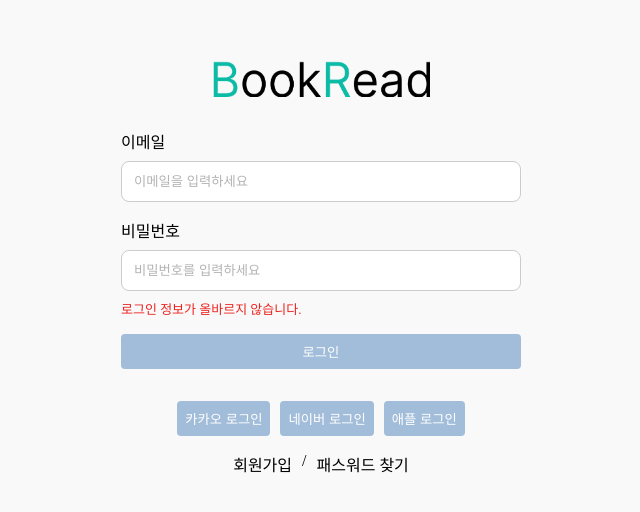
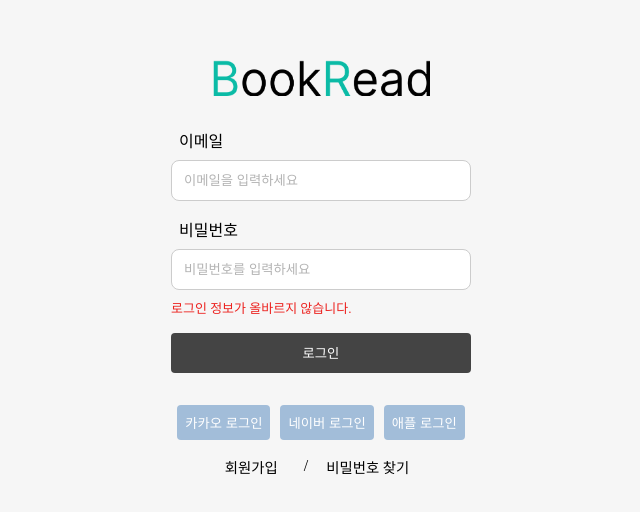
Before and after one commit to HwajinLee3114/BookRead, a Next.js app: page /login in a window 1280 px wide. Shown: the part 132-644 px from the top of the page, without its empty margins (319-959 px from the left). Built offline with nearby package versions, Linux system fonts and the light colour scheme.

Commit message:
로그인, 공통 css 수정

```diff
--- a/src/app/book/[id]/page.tsx
+++ b/src/app/book/[id]/page.tsx
@@ -22,7 +22,7 @@
   const bookData = exampleResponse;
 
   return (
-    <div className='hg100'>
+    <div className='g_main_content'>
       <h1>Book ID: {id}</h1>
       <h2>{bookData.title}</h2>
       <p>{bookData.description}</p>
--- a/src/app/book/page.tsx
+++ b/src/app/book/page.tsx
@@ -2,6 +2,8 @@
 
 export default function bookMain() {
   return (
-    <div>page</div>
+    <div className='g_main_content'>
+      <p>여기가 북 메인</p>
+    </div>
   )
 }
--- a/src/app/login/LoginForm.tsx
+++ b/src/app/login/LoginForm.tsx
@@ -36,8 +36,8 @@
   };
 
   return (
-    <div className="form-container mgtb1rem">
-      <label htmlFor="email">이메일</label>
+    <div className="g_form_container mgtb_1r">
+      <label className="g_label" htmlFor="email">이메일</label>
       <input
         type="email"
         value={email}
@@ -45,13 +45,13 @@
         onChange={handleChange}
         placeholder="이메일을 입력하세요"
         required
-        className="input-field"
+        className="g_input"
       />
       {emailError && (
         <p className="g_invalid">유효한 이메일 주소를 입력해 주세요.</p>
       )}
 
-      <label htmlFor="password" className="mgt1rem">
+      <label htmlFor="password" className="g_label mgt_1r">
         비밀번호
       </label>
       <input
@@ -61,14 +61,14 @@
         onChange={handleChange}
         placeholder="비밀번호를 입력하세요"
         required
-        className="input-field"
+        className="g_input"
       />
       <p className="g_invalid">로그인 정보가 올바르지 않습니다.</p>
 
       <button
         type="button"
         onClick={handleLogin}
-        className="g_btn login-button mgt1rem"
+        className="g_btn login mgt_1r"
       >
         로그인
       </button>
--- a/src/app/login/page.tsx
+++ b/src/app/login/page.tsx
@@ -2,13 +2,9 @@
 import LoginForm from "./LoginForm";
 import Image from "next/image";
 
-import "../styles/reset.css";
-import "../styles/comn.css";
-import "../styles/login.css";
-
 const LoginPage: React.FC = () => {
   return (
-    <div className="login-container">
+    <div className="g_main_content center">
       <Image
           src="/img/logo.png"
           alt="로고"
@@ -17,17 +13,17 @@
           objectFit="contain"
         />
       <LoginForm />
-      <div className="dflex gap10">
+      <div className="g_flex gap_10">
         <button className="g_btn">카카오 로그인</button>
         <button className="g_btn">네이버 로그인</button>
         <button className="g_btn">애플 로그인</button>
       </div>
-      <div className="dflex gap10 mgt1rem">
-        <label className="" htmlFor="signup">
+      <div className="g_flex gap_10 mgt_1r">
+        <label className="g_label small g_pointer" htmlFor="signup">
           회원가입
-        </label> /
-        <label className="" htmlFor="password-recovery">
-          패스워드 찾기
+        </label>/
+        <label className="g_label small g_pointer" htmlFor="password-recovery">
+          비밀번호 찾기
         </label>
       </div>
     </div>
--- a/src/app/styles/comn.css
+++ b/src/app/styles/comn.css
@@ -1,35 +1,124 @@
+@charset "UTF-8";
+
 input::placeholder {
     color: #B3B3B3;
     opacity: 1;
-  }
+}
 
-.hg100 {
+.hg_100 {
     height: 100%;
 }
 
-.wd70 {
+.wd_70 {
     width: 70%;
 }
 
-.dflex {
-    display: flex;
-}
-
-.gap10 {
+.gap_10 {
     gap: 10px;
 }
 
-.pd1rem {
+.pd_1r {
     padding: 1rem;
 }
 
-.mgt1rem {
+.mgt_1r {
     margin-top: 1rem;
 }
 
-.mgtb1rem {
+.mgtb_1r {
     margin: 1rem 0;
 }
+
+.g_pointer {
+    cursor: pointer;
+}
+
+.g_flex {
+    display: flex;
+    align-items: center;
+}
+
+.g_label {
+    padding: 0 0.5rem;
+    min-height: var(--g_input_min_height);
+    border-radius: 10px;
+    display: inline-flex;
+    align-items: center;
+    margin-right: 0.5rem;
+
+    &.center {
+        text-align: center;
+        justify-content: center;
+    }
+
+    &.right {
+        text-align: right;
+        justify-content: flex-end;
+    }
+
+    &.small {
+        font-size: .9rem
+    }
+}
+
+.g_input {
+    padding: 0.75rem;
+    margin-top: 0.5rem;
+    border: 1px solid #ccc;
+    border-radius: 8px;
+}
+
+.g_invalid {
+    margin-top: 0.5rem;
+    color: #EC221F;
+    font-size: small;
+}
+
+.g_scroll_bar::-webkit-scrollbar {
+    width: 8px; /* 스크롤바의 너비 */
+    height: 8px;
+    scrollbar-width: thin;
+    scrollbar-color: #c4c4c4 transparent;
+  }
+
+  .g_scroll_bar::-webkit-scrollbar-thumb {
+    height: 30%; /* 스크롤바의 길이 */
+    background: #DEE1E4; /* 스크롤바의 색상 */
+    border-radius: 10px;
+    transition: all 0.5s;
+  }
+
+  .g_scroll_bar::-webkit-scrollbar-thumb:hover {
+    background-color: #1F1F1F;
+  }
+
+  .g_scroll_bar::-webkit-scrollbar-track {
+    background-color: transparent; /*스크롤바 뒷 배경 색상*/
+  }
+
+  .g_main_content {
+    flex: 1;
+    height: 100vh;
+    overflow: auto;
+    padding: 1rem;
+    box-sizing: border-box;
+    background-color: #F6F6F6;
+
+    &.center {
+        display: flex;
+        flex-direction: column;
+        align-items: center;
+        justify-content: center;
+    }
+}
+
+  .g_form_container {
+    display: flex;
+    flex-direction: column;
+    width: 100%;
+    max-width: 300px;
+    padding: 1rem;
+  }
 
 /* ====== 버튼 ====== */
 .g_btn {
@@ -41,26 +130,71 @@
     cursor: pointer;
     transition: background-color 0.3s;
 
+    &:hover {
+        filter: brightness(1.10);
+        outline: 3px solid #ccc;
+    }
+
+    &:active {
+        transform: scale(.95);
+    }
+
+    &[selected] {
+        font-weight: bold;
+        filter: brightness(1.05);
+        box-shadow: inset #0079ad 0 0px 0px 2px;
+    }
+
+    /* TODO 사이즈 추가하기
+        &.size_min { min-width: 10em; }
+
+        &.size_fixed {
+            width: 10em;
+            max-width: 10em;
+            height: 2.5em;
+            max-height: 2.5em;
+        }
+
+        &.size_1    { font-size: .9rem;     padding: 3px 10px;   min-height: initial; }
+        &.size_2    { font-size: .9rem;     padding: 7px 15px;   min-height: initial; }
+        &.size_3    { }
+        &.size_4    { font-size: 1.2rem;    padding: 12px 23px;  min-height: initial;  }
+        &.size_5    { font-size: 1.5rem;    padding: 15px 30px;  min-height: initial;  }
+        &.size_page { font-size: 1rem;      padding: 6px 4px;    min-height: initial;  }
+    */
+
+    &.login {
+        background-color: #444444;
+        height: 2.5rem;
+    }
+
     &.save {
         background-color: #33e6a4;
     }
     &.add {
         background-color: #338ae6;
     }
-    &.update {
+    &.modify {
         background-color: #e68733;
     }
     &.delete {
         background-color: #e63c33;
     }
+    &.close {
+        background-color: #c0c0c0;
+    }
+
+    &[disabled] {
+        background-color: #dedede;
+        border-color: #dedede;
+        color: #a0a0a0;
+        cursor: default;
+
+        &:hover {
+            filter: none;
+            box-shadow: none;
+            transform: inherit;
+            outline: none;
+        }
+    }
 }
-
-.g_btn:hover {
-    background-color: aquamarine;
-}
-
-.g_invalid {
-    margin-top: 0.5rem;
-    color: #EC221F;
-    font-size: small;
-}
--- a/src/app/styles/layout.css
+++ b/src/app/styles/layout.css
@@ -1,10 +1,10 @@
+/* ====== 공통 레이아웃 ====== */
 /* 헤더 */
 header {
     background-color: bisque;
     display: flex;
     gap: 1rem;
     padding: 1rem;
-    margin-bottom: 1rem;
 }
 
 header ul {
@@ -12,15 +12,8 @@
     gap: 1rem;
 }
 
-/* 메인 */
-.l_layout_container {
-    display: flex;
-    height: 100%;
-    padding: 0.5rem 1rem;
-}
-
 /* 하단 메뉴 */
-.l_layout_bottom_menu {
+.g_layout_bottom_menu {
     display: flex;
     position: sticky;
     padding: 1rem 0;
@@ -29,18 +22,18 @@
     justify-content: space-around;
 }
 
-.l_layout_bottom_menu a {
+.g_layout_bottom_menu a {
     text-decoration: none;
     color: black;
     padding: 10px;
     transition: color 0.3s ease;
 }
 
-.l_layout_bottom_menu a:hover {
+.g_layout_bottom_menu a:hover {
     color: gray;
 }
 
-.l_layout_bottom_menu a.active {
+.g_layout_bottom_menu a.active {
     font-weight: bold;
     color: #0BBBA6;
     border-bottom: 2px solid #0BBBA6;
--- a/src/app/styles/login.css
+++ /dev/null
@@ -1,24 +0,0 @@
-.login-container {
-    display: flex;
-    flex-direction: column;
-    align-items: center;
-    justify-content: center;
-    height: 100vh;
-    padding: 2rem;
-    background-color: #f9f9f9;
-  }
-
-  .form-container {
-    display: flex;
-    flex-direction: column;
-    width: 100%;
-    max-width: 400px;
-    padding: 1rem;
-  }
-
-  .input-field {
-    padding: 0.75rem;
-    margin-top: 0.5rem;
-    border: 1px solid #ccc;
-    border-radius: 8px;
-  }
--- a/src/app/styles/reset.css
+++ b/src/app/styles/reset.css
@@ -39,6 +39,10 @@
 
 ol, ul {
   list-style: none;
+  /* 1006 ADD */
+  padding-inline-start: 0;
+  margin-block-start: 0;
+  margin-block-end: 0;
 }
 
 a {
--- a/src/components/BottomMenu.tsx
+++ b/src/components/BottomMenu.tsx
@@ -16,7 +16,7 @@
   ];
 
   return (
-    <div className="l_layout_bottom_menu">
+    <div className="g_layout_bottom_menu">
       {menuItems.map(({ href, label }) => (
         <Link key={href} href={href} className={currentPath === href ? 'active' : ''}>
           {label}
--- a/src/components/Layout.tsx
+++ b/src/components/Layout.tsx
@@ -15,7 +15,7 @@
     <>
       {isLoggedIn ? <LoggedInHeader /> : <Header />}
 
-      <div className="l_layout_container">
+      <div className="g_main_content">
         <main>{children}</main>
       </div>
 
```
